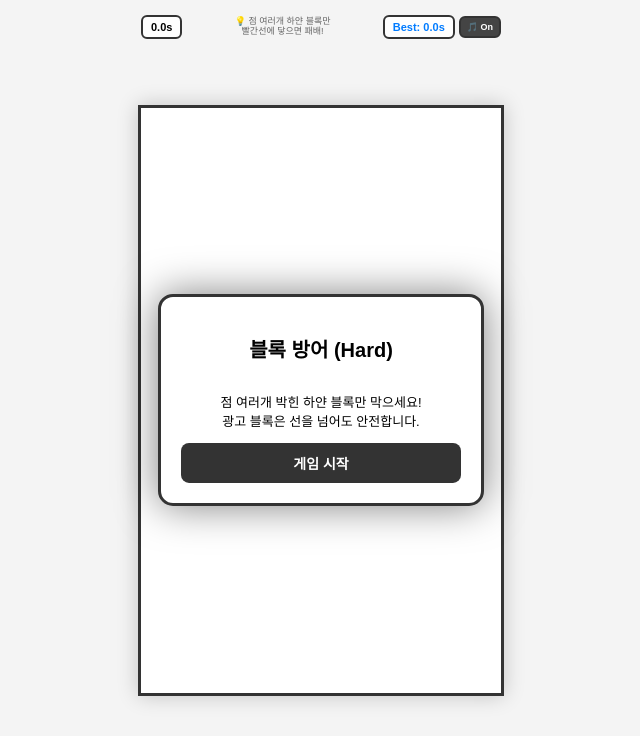
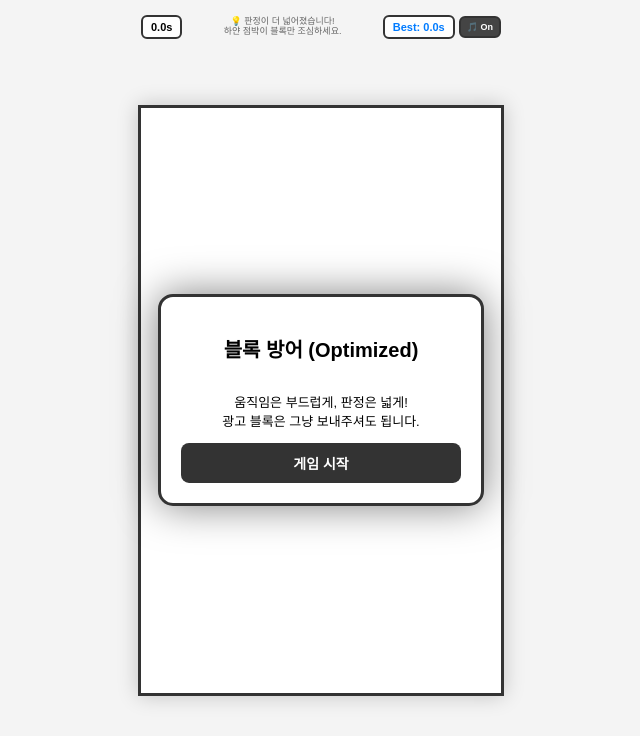
Before and after one commit to wealthsmurf/lookaut, a FastAPI app: page / in a window 1280 px wide. Shown: the top 736 px of the page, without its empty margins (319-959 px from the left). Run offline with FastAPI, Linux system fonts and the light colour scheme.

Commit message:
Update index.html

```diff
--- a/templates/index.html
+++ b/templates/index.html
@@ -3,7 +3,7 @@
 <head>
     <meta charset="UTF-8">
     <meta name="viewport" content="width=device-width, initial-scale=1.0, maximum-scale=1.0, user-scalable=no">
-    <title>블록 방어 게임 - 하드코어</title>
+    <title>블록 방어 - 스무스 & 와이드 판정</title>
     <style>
         body {
             margin: 0; overflow: hidden; background: #f4f4f4;
@@ -41,7 +41,6 @@
             color: white; border: none; border-radius: 8px;
             cursor: pointer; font-weight: bold; font-size: 14px;
         }
-
         #ui-panel {
             position: absolute; top: 15px;
             width: 80vw;
@@ -55,7 +54,6 @@
             pointer-events: auto;
         }
         .right-ui-group { display: flex; align-items: center; gap: 4px; }
-
         #mute-btn {
             background: #444; color: white; border: 2px solid #333;
             padding: 4px 6px; border-radius: 6px; font-size: 9px;
@@ -68,7 +66,7 @@
     <div id="game-wrapper">
         <div id="ui-panel">
             <div id="time-display" class="info-box">0.0s</div>
-            <div class="tip-box">💡 점 여러개 하얀 블록만<br>빨간선에 닿으면 패배!</div>
+            <div class="tip-box">💡 판정이 더 넓어졌습니다!<br>하얀 점박이 블록만 조심하세요.</div>
             <div class="right-ui-group">
                 <div id="best-display" class="info-box" style="color: #007bff;">Best: 0.0s</div>
                 <button id="mute-btn" onclick="toggleMute(event)">🎵 On</button>
@@ -78,14 +76,14 @@
         <canvas id="gameCanvas"></canvas>
 
         <div id="start-overlay" class="panel" style="display: flex; flex-direction: column;">
-            <h2 style="font-size: 20px;">블록 방어 (Hard)</h2>
-            <p style="font-size: 13px;">점 여러개 박힌 하얀 블록만 막으세요!<br>광고 블록은 선을 넘어도 안전합니다.</p>
+            <h2 style="font-size: 20px;">블록 방어 (Optimized)</h2>
+            <p style="font-size: 13px;">움직임은 부드럽게, 판정은 넓게!<br>광고 블록은 그냥 보내주셔도 됩니다.</p>
             <button onclick="startGame()">게임 시작</button>
         </div>
 
         <div id="ad-modal" class="panel">
             <h3 style="margin-top: 0; font-size: 18px;">광고</h3>
-            <div id="ad-content" style="font-size: 14px; min-height: 60px; display: flex; align-items: center; justify-content: center; background: #eee; margin-bottom: 10px; border-radius: 5px;">광고를 시청하면 속도가 줄어듭니다.</div>
+            <div id="ad-content" style="font-size: 14px; min-height: 60px; display: flex; align-items: center; justify-content: center; background: #eee; margin-bottom: 10px; border-radius: 5px;">잠시 휴식 시간...</div>
             <button onclick="closeAd()">닫기</button>
         </div>
 
@@ -130,7 +128,7 @@
 
         let blocks = [], particles = [];
         let isPaused = false, isGameOver = false;
-        let moveSpeed = 2.5; // 시작 속도 약간 상향
+        let moveSpeed = 2.3;
         let startTime = 0, pausedTimeTotal = 0, pauseStartedAt = 0;
         let bestTime = localStorage.getItem('bestSurvivalTime') || 0;
         document.getElementById('best-display').innerText = `Best: ${parseFloat(bestTime).toFixed(1)}s`;
@@ -158,17 +156,15 @@
                 ctx.fillStyle = (this.type === 'white' || this.type === 'whiteDot') ? '#FFFFFF' : '#000000';
                 ctx.fillRect(this.x, this.y, this.width, this.height);
                 ctx.strokeStyle = '#333'; ctx.lineWidth = 2; ctx.strokeRect(this.x, this.y, this.width, this.height);
-
                 ctx.fillStyle = (this.type === 'white' || this.type === 'whiteDot') ? '#333' : '#FFFFFF';
 
                 if (this.type === 'whiteDot') {
                     ctx.beginPath(); ctx.arc(this.x + 30, this.y + 25, 4, 0, Math.PI*2); ctx.fill();
-                } else if (this.type === 'white' || this.type === 'black') {
+                } else {
                     [[15, 15], [45, 20], [20, 35], [40, 40]].forEach(p => {
                         ctx.beginPath(); ctx.arc(this.x+p[0], this.y+p[1], 3, 0, Math.PI*2); ctx.fill();
                     });
                 }
-
                 if(this.type === 'black') {
                     ctx.font = 'bold 16px sans-serif'; ctx.textAlign = 'center';
                     ctx.fillText("광고", this.x + 30, this.y + 32);
@@ -182,30 +178,27 @@
             if (!isPaused && !isGameOver && gameActive) {
                 let elapsed = (Date.now() - startTime - pausedTimeTotal) / 1000;
                 let rand = Math.random();
-
                 let newType = 'white';
-                if (elapsed > 20 && rand < 0.2) {
-                    newType = 'whiteDot';
-                } else if (rand > 0.7) {
-                    newType = 'black';
-                }
+                if (elapsed > 20 && rand < 0.2) newType = 'whiteDot';
+                else if (rand > 0.75) newType = 'black';
 
                 blocks.push(new Block(newType, moveSpeed));
             }
-            // 물량 조절: 800ms 기준에서 속도에 따라 최대 100ms까지 단축 (매우 촘촘함)
-            let nextSpawn = Math.max(150, 700 - (moveSpeed * 100));
+            let nextSpawn = Math.max(140, 650 - (moveSpeed * 90));
             setTimeout(spawnBlock, nextSpawn);
         }
 
-        setInterval(() => { if (!isPaused && !isGameOver && gameActive) moveSpeed += 0.12; }, 1000);
+        setInterval(() => { if (!isPaused && !isGameOver && gameActive) moveSpeed += 0.11; }, 1000);
 
         function update() {
             if (isGameOver || !gameActive) return;
             ctx.clearRect(0, 0, canvas.width, canvas.height);
+
             if (!isPaused) {
                 let elapsed = (Date.now() - startTime - pausedTimeTotal) / 1000;
                 document.getElementById('time-display').innerText = `${elapsed.toFixed(1)}s`;
             }
+
             ctx.beginPath(); ctx.moveTo(0, groundY); ctx.lineTo(canvas.width, groundY);
             ctx.strokeStyle = '#ff4d4d'; ctx.lineWidth = 4; ctx.stroke();
 
@@ -213,11 +206,13 @@
                 particles[i].update(); particles[i].draw();
                 if (particles[i].life <= 0) particles.splice(i, 1);
             }
+
             for (let i = blocks.length - 1; i >= 0; i--) {
-                blocks[i].update(); blocks[i].draw();
+                const b = blocks[i];
+                b.update(); b.draw();
 
-                // 점 여러개 박힌 'white' 블록만 선에 닿으면 게임 오버!
-                if (blocks[i].type === 'white' && blocks[i].y + 50 >= groundY) {
+                // 패배 조건: 'white'(점박이 하얀색)만 해당
+                if (b.type === 'white' && b.y + b.height >= groundY) {
                     isGameOver = true; playSfx('fail'); bgm.pause();
                     let finalTime = (Date.now() - startTime - pausedTimeTotal) / 1000;
                     document.getElementById('final-time-val').innerText = `${finalTime.toFixed(1)}s`;
@@ -225,9 +220,7 @@
                     document.getElementById('game-over-panel').style.display = 'block';
                     return;
                 }
-
-                // 화면 밖으로 완전히 나가면 삭제 (선을 넘어도 됨)
-                if (blocks[i].y > canvas.height) blocks.splice(i, 1);
+                if (b.y > canvas.height) blocks.splice(i, 1);
             }
             requestAnimationFrame(update);
         }
@@ -237,19 +230,24 @@
             const rect = canvas.getBoundingClientRect();
             const scaleX = canvas.width / rect.width;
             const scaleY = canvas.height / rect.height;
-            const clientX = e.touches ? e.touches[0].clientX : e.clientX;
-            const clientY = e.touches ? e.touches[0].clientY : e.clientY;
+            const clientX = (e.touches ? e.touches[0].clientX : e.clientX);
+            const clientY = (e.touches ? e.touches[0].clientY : e.clientY);
             const mouseX = (clientX - rect.left) * scaleX;
             const mouseY = (clientY - rect.top) * scaleY;
 
+            // 히트박스 보정값 (15px 더 넓게 설정)
+            const hitPadding = 15;
+
             for (let i = blocks.length - 1; i >= 0; i--) {
                 const b = blocks[i];
-                if (mouseX >= b.x && mouseX <= b.x + 60 && mouseY >= b.y && mouseY <= b.y + 50) {
+                if (mouseX >= b.x - hitPadding && mouseX <= b.x + b.width + hitPadding &&
+                    mouseY >= b.y - hitPadding && mouseY <= b.y + b.height + hitPadding) {
+
                     if (b.type === 'white') {
                         playSfx('white');
                         for (let j = 0; j < 15; j++) particles.push(new Particle(b.x+30, b.y+25, '#CCCCCC'));
                         blocks.splice(i, 1);
-                    } else if (b.type === 'black' || b.type === 'whiteDot') {
+                    } else {
                         playSfx('black');
                         const pColor = b.type === 'black' ? '#333333' : '#CCCCCC';
                         for (let j = 0; j < 15; j++) particles.push(new Particle(b.x+30, b.y+25, pColor));
@@ -276,8 +274,7 @@
         }
 
         function closeAd() {
-            // 광고를 보면 속도가 0.2만큼 줄어듭니다.
-            moveSpeed = Math.max(1.5, moveSpeed - 0.20);
+            moveSpeed = Math.max(1.5, moveSpeed - 0.25);
             pausedTimeTotal += (Date.now() - pauseStartedAt);
             isPaused = false;
             if (!isMuted) bgm.play().catch(() => {});
```
